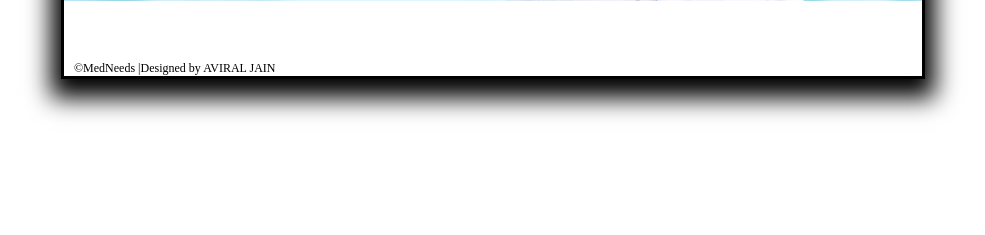
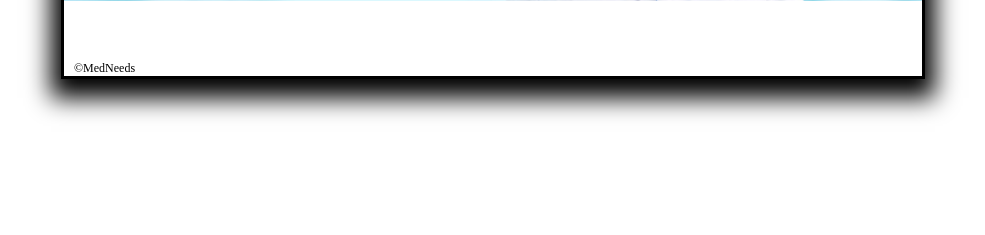
Before and after one commit to DIBYAJYOTIDEY/Technex-19-Hackathon-MedNeeds, a Django app: page / in a window 1280 px wide. Shown: the part 565-800 px from the top of the page, without its empty margins (147-1132 px from the left). Run offline with Django 3.2, Linux system fonts and the light colour scheme; some libraries are stand-ins or nearby versions.

Commit message:
Update home.html

```diff
--- a/templates/home.html
+++ b/templates/home.html
@@ -33,7 +33,7 @@
             </ul>
         </article>
         <footer>
-            &copy;MedNeeds&nbsp;|Designed by AVIRAL JAIN
+            &copy;MedNeeds&nbsp;
         </footer>
     </div>
 </body>
```
